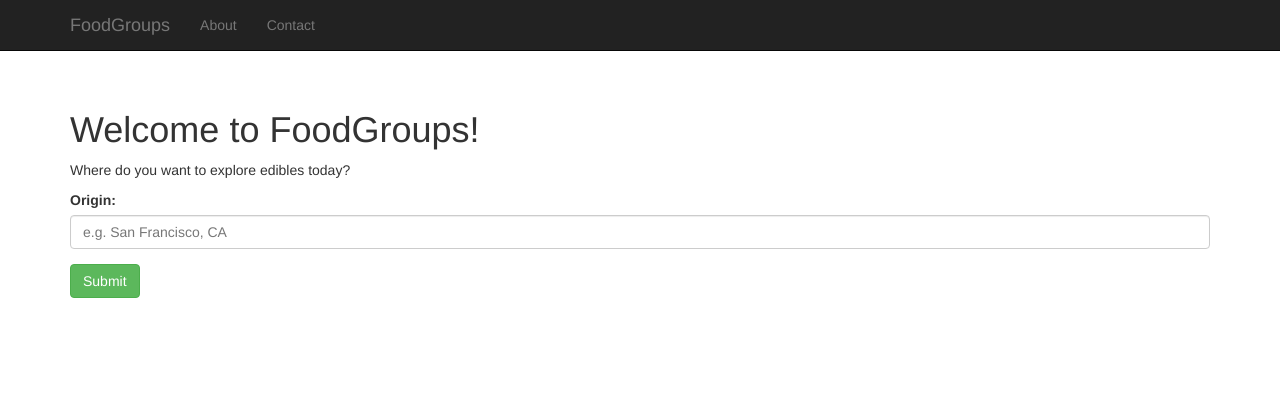
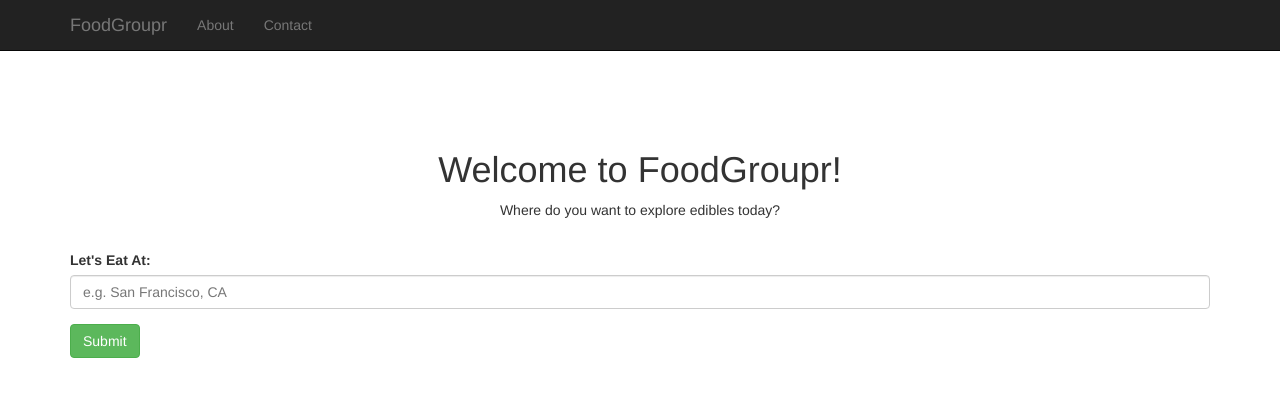
Before and after one commit to BruisingCurve/foodGrouper, a Flask app: page / in a window 1280 px wide. Shown: the top 397 px of the page. Run offline with Flask 2, Linux system fonts and the light colour scheme; some libraries are stand-ins or nearby versions.

Commit message:
updates to website

```diff
--- a/app/templates/results.html
+++ b/app/templates/results.html
@@ -43,7 +43,7 @@
             <span class="icon-bar"></span>
             <span class="icon-bar"></span>
           </button>
-          <a class="navbar-brand" href="/index">Food Groups</a>
+          <a class="navbar-brand" href="/index">FoodGroupr</a>
         </div>
         <div class="collapse navbar-collapse">
           <ul class="nav navbar-nav">
@@ -59,7 +59,9 @@
     <div class="container">
 
       <div class="starter-template">
-        <h1>Time to eat!</h1>
+        <br><br>
+
+        <h1 align=center>Time to eat!</h1>
       </div>
 
     <div id="map-canvas" class="col-md-6"></div>
--- a/app/templates/splash.html
+++ b/app/templates/splash.html
@@ -9,7 +9,7 @@
     <meta name="author" content="">
     <link rel="icon" href="../../favicon.ico">
 
-    <title>FoodGroups</title>
+    <title>FoodGroupr</title>
 
     <!-- Bootstrap core CSS -->
     <link href="../static/css/bootstrap.min.css" rel="stylesheet">
@@ -40,7 +40,7 @@
             <span class="icon-bar"></span>
             <span class="icon-bar"></span>
           </button>
-          <a class="navbar-brand" href="/">FoodGroups</a>
+          <a class="navbar-brand" href="/">FoodGroupr</a>
         </div>
         <div class="collapse navbar-collapse">
           <ul class="nav navbar-nav">
@@ -55,13 +55,16 @@
 
     <div class="container">
      <div class="hero-unit">
-        <h1>Welcome to FoodGroups!</h1>
+        <br><br>
+        <h1 align="center">Welcome to FoodGroupr!</h1>
 
-        <p>Where do you want to explore edibles today?</p>
+        <p align="center">Where do you want to explore edibles today?</p>
+
+        <br>
 
         <form role="form" action="/foodgroups" onsubmit='show_loading()' method="GET">
         <div class="form-group custom_form_width">
-          <label for="originInput">Origin:</label>
+          <label for="originInput">Let's Eat At:</label>
           <input type="text" name="origin" class="form-control" id="originInput" placeholder="e.g. San Francisco, CA">
         </div>
             <button type="submit" name="query" class="btn btn-large btn-success" onclick="testfunction()">Submit</button>
```
Also changed, not shown: 3 other files.
